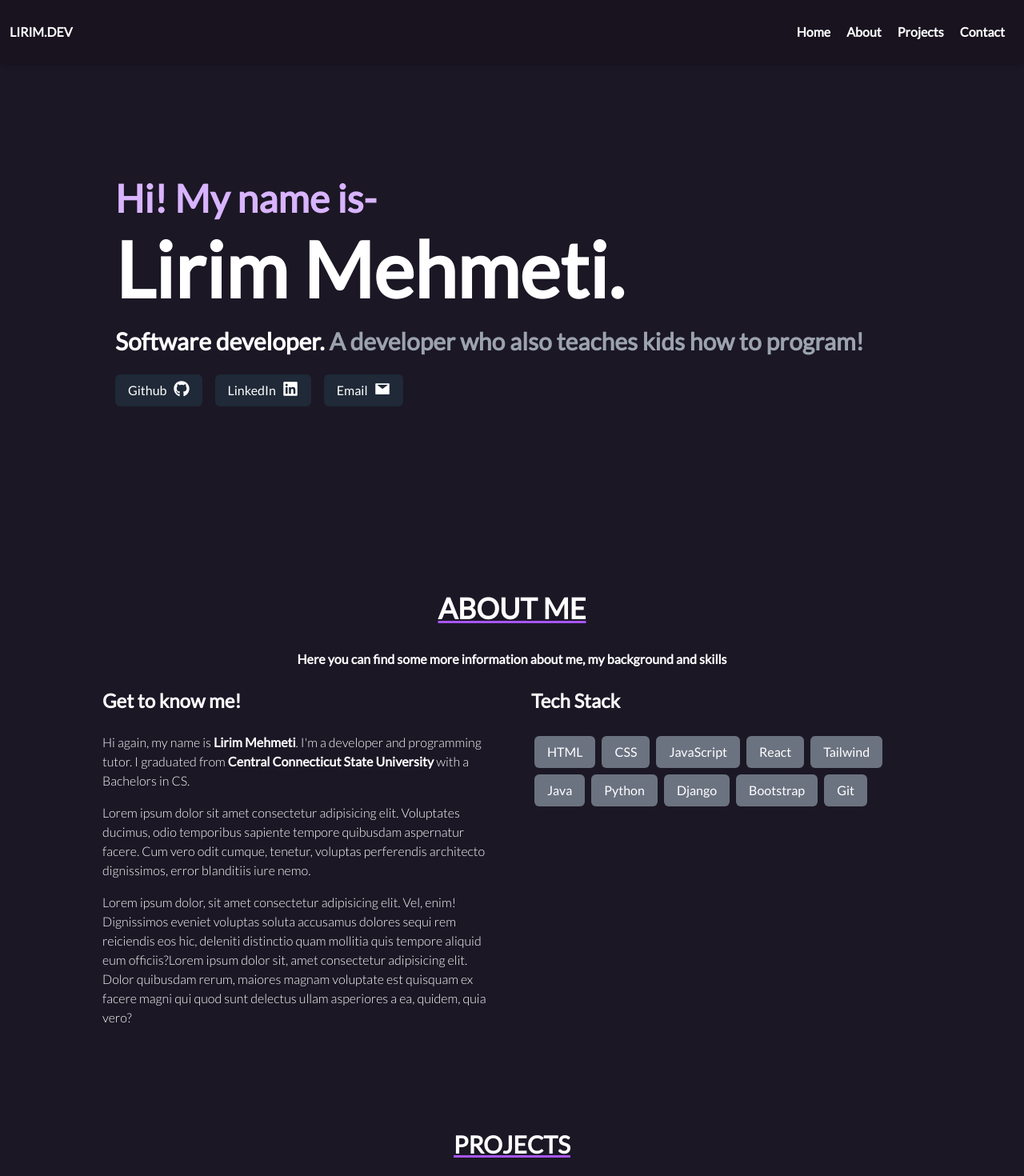
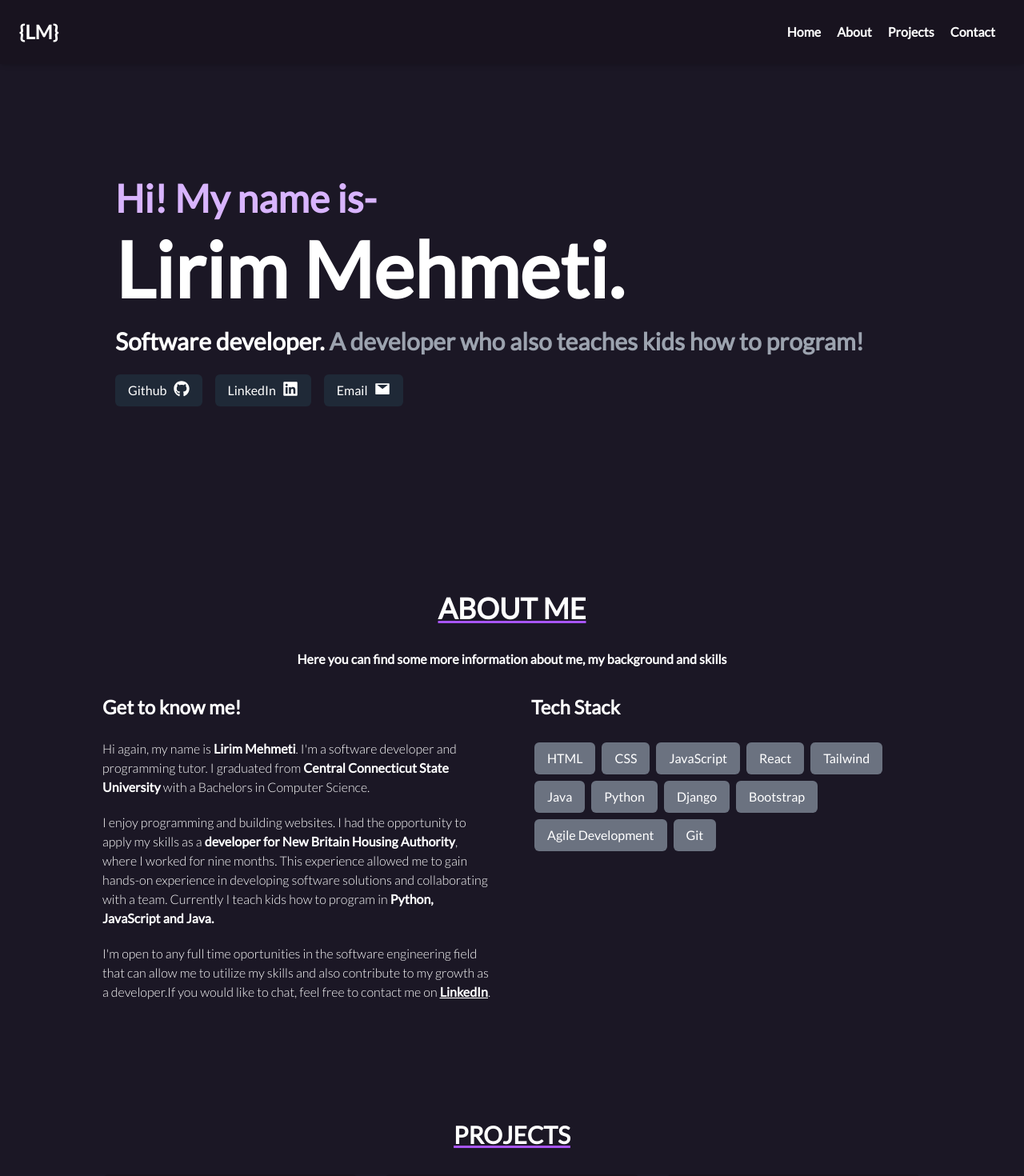
Before and after one commit to LEE-RUM/portfolio, a React (Vite) app: page / in a window 1280 px wide. Shown: the top 1470 px of the page at 80% size. Built offline with nearby package versions, Linux system fonts and the light colour scheme.

Commit message:
made some changes to navbar and about me page

```diff
--- a/index.html
+++ b/index.html
@@ -5,7 +5,7 @@
     <link rel="icon" type="image/svg+xml" href="/vite.svg" />
     <meta name="viewport" content="width=device-width, initial-scale=1.0, viewport-fit=cover" />
 
-    <title>Portfolio</title>
+    <title>Lirim Mehmeti - Dev</title>
     <link rel="preconnect" href="https://fonts.googleapis.com">
     <link rel="preconnect" href="https://fonts.gstatic.com" crossorigin>
     <link href="https://fonts.googleapis.com/css2?family=Lato:ital,wght@0,100;0,300;0,400;1,100;1,300;1,400;1,700;1,900&display=swap" rel="stylesheet">
--- a/src/components/About.jsx
+++ b/src/components/About.jsx
@@ -1,18 +1,18 @@
 import React from 'react';
 
-const skills = ['HTML', 'CSS', 'JavaScript', 'React', 'Tailwind', 'Java', 'Python', 'Django', 'Bootstrap', 'Git'];
+const skills = ['HTML', 'CSS', 'JavaScript', 'React', 'Tailwind', 'Java', 'Python', 'Django', 'Bootstrap', 'Agile Development', 'Git'];
 
 export default function About() {
   return (
     <section className="lg:px-32 px-10 py-16" id="about">
       <h1 className=" text-white text-center text-4xl font-bold h-full underline decoration-purple-500 pb-8">ABOUT ME</h1>
-      <p className="text-center text-white font-semibold pb-6"> Here you can find some more information about me, my background and skills </p>
+      <p className="text-center text-white font-semibold pb-8"> Here you can find some more information about me, my background and skills </p>
       <div className="grid grid-cols-1 md:grid-cols-2 gap-12 text-white">
         <div>
           <h1 className="text-2xl mb-6 font-bold">Get to know me!</h1>
-          <p className="pb-4 font-light">Hi again, my name is <span className="font-extrabold">Lirim Mehmeti</span>. I'm a developer and programming tutor. I graduated from <span className="font-bold">Central Connecticut State University</span> with a Bachelors in CS.</p>
-          <p className="pb-4 font-light">Lorem ipsum dolor sit amet consectetur adipisicing elit. Voluptates ducimus, odio temporibus sapiente tempore quibusdam aspernatur facere. Cum vero odit cumque, tenetur, voluptas perferendis architecto dignissimos, error blanditiis iure nemo.</p>
-          <p className="font-light">Lorem ipsum dolor, sit amet consectetur adipisicing elit. Vel, enim! Dignissimos eveniet voluptas soluta accusamus dolores sequi rem reiciendis eos hic, deleniti distinctio quam mollitia quis tempore aliquid eum officiis?Lorem ipsum dolor sit, amet consectetur adipisicing elit. Dolor quibusdam rerum, maiores magnam voluptate est quisquam ex facere magni qui quod sunt delectus ullam asperiores a ea, quidem, quia vero?</p>
+          <p className="pb-5 font-light">Hi again, my name is <span className="font-extrabold">Lirim Mehmeti</span>. I'm a software developer and programming tutor. I graduated from <span className="font-bold">Central Connecticut State University</span> with a Bachelors in Computer Science.</p>
+          <p className="pb-5 font-light">I enjoy programming and building websites. I had the opportunity to apply my skills as a <span className="font-extrabold">developer for New Britain Housing Authority</span>, where I worked for nine months. This experience allowed me to gain hands-on experience in developing software solutions and collaborating with a team. Currently I teach kids how to program in <span className="font-extrabold">Python, JavaScript and Java.</span></p>
+          <p className="pb-5 font-light">I'm open to any full time oportunities in the software engineering field that can allow me to utilize my skills and also contribute to my growth as a developer.If you would like to chat, feel free to contact me on <span className="underline decoration-white font-extrabold"><a href="https://www.linkedin.com/in/lirim-m/">LinkedIn</a></span>.</p>
         </div>
         <div>
           <h1 className="text-2xl mb-6 font-bold">Tech Stack</h1>
--- a/src/components/Hero.jsx
+++ b/src/components/Hero.jsx
@@ -21,7 +21,7 @@ export default function Hero() {
              Github <FaGithub size={20} className="ml-2" />
             </button>
           </a>
-          <a href="https://www.linkedin.com/feed/">
+          <a href="https://www.linkedin.com/in/lirim-m/">
             <button className="flex px-4 py-2 rounded-md bg-gray-800 hover:bg-gray-900 text-white">
               LinkedIn <FaLinkedin size={20} className="ml-2" />
             </button>
--- a/src/components/Navbar.jsx
+++ b/src/components/Navbar.jsx
@@ -11,9 +11,9 @@ export default function Navbar(){
     };
 
     return(
-        <nav className="bg-love-50 shadow-md h-20 flex justify-end items-center px-3 py-8 sticky top-0 z-50 text-white">
+        <nav className="bg-love-50 shadow-md h-20 flex justify-end items-center px-6 py-8 sticky top-0 z-50 text-white">
             <li className="justify-start mr-auto list-none font-bold hover:cursor-pointer">
-            <Link to="hero" spy={true} smooth={true} offset={-100} duration={500}>LIRIM.DEV</Link>
+            <Link to="hero" spy={true} smooth={true} offset={-100} duration={500}><span className="text-2xl font-bold">{`{LM}`}</span></Link>
             </li>
             <ul className="hidden lg:flex space-x-5 pt-5 pr-3 pb-5 font-bold justify-end">
                 <li className="hover:cursor-pointer">
```
